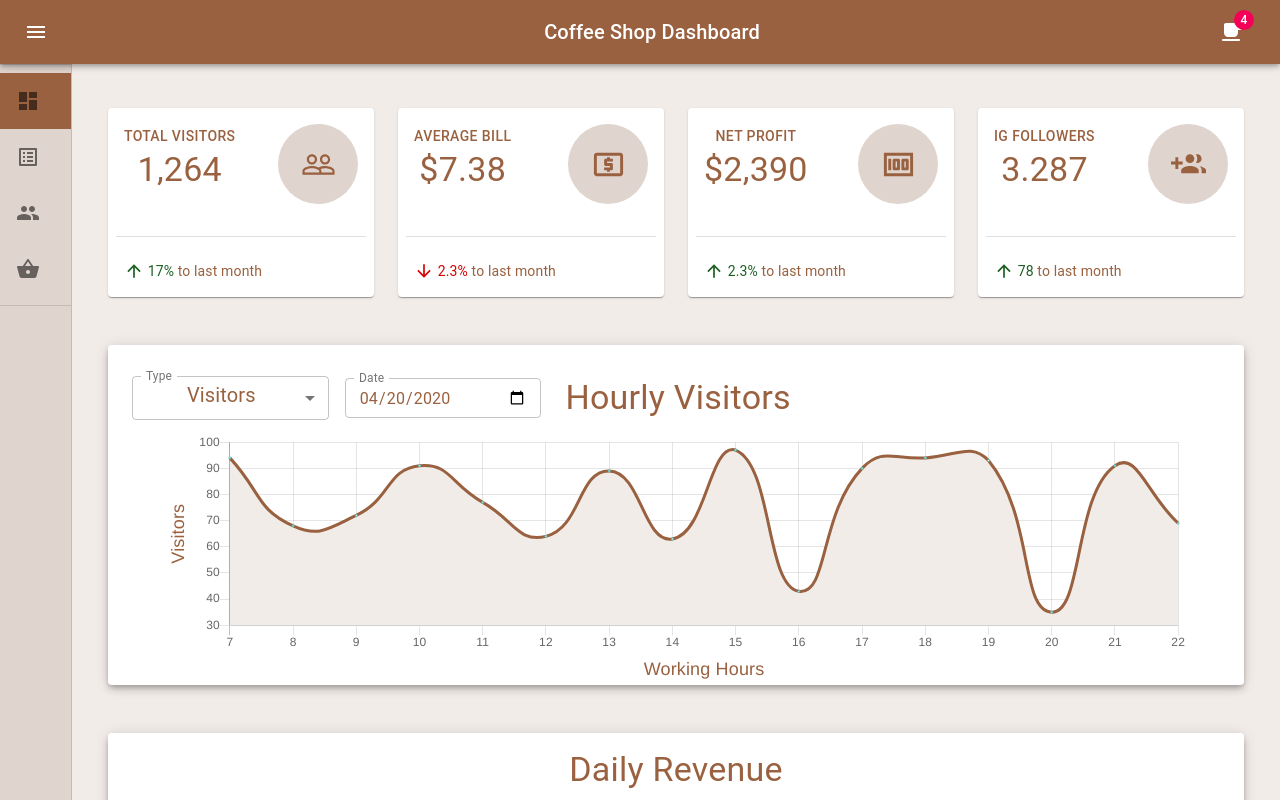
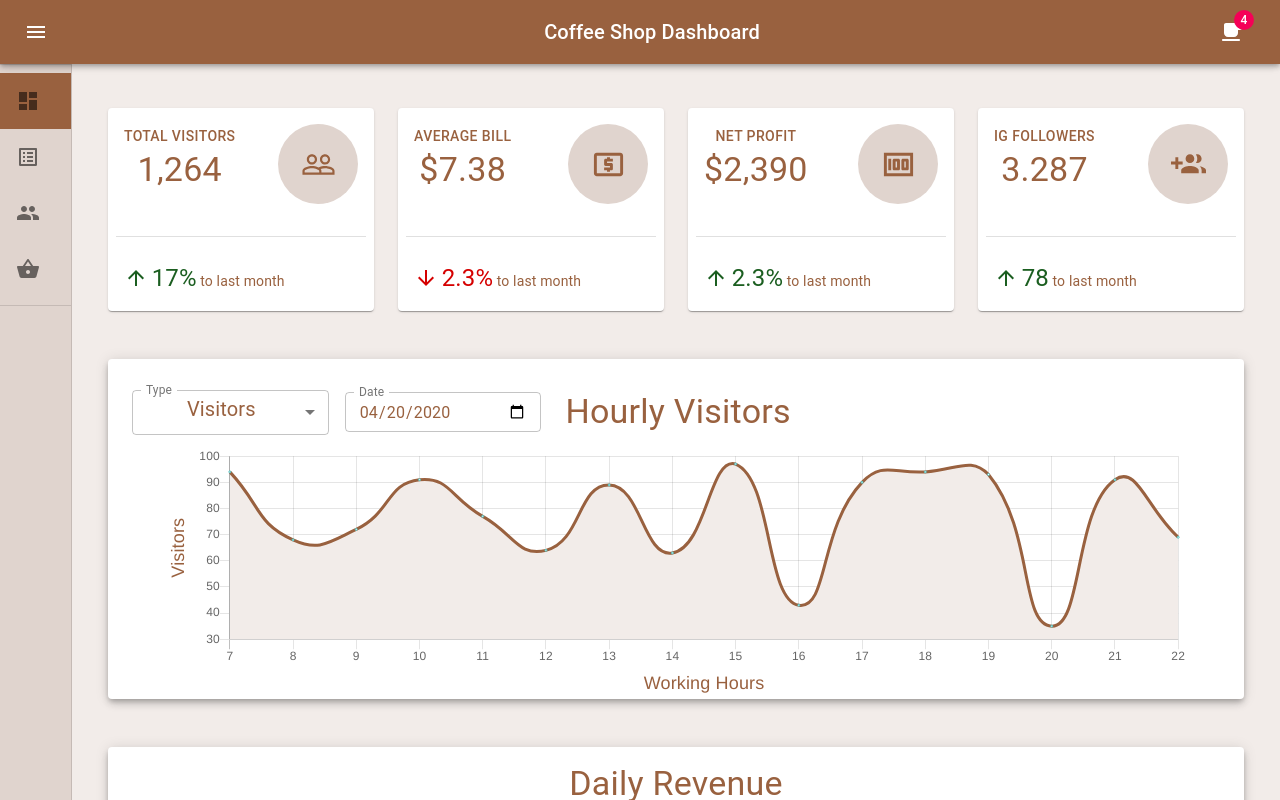
Before and after one commit to KaterinaLupacheva/coffee-shop-dashboard, a React (Create React App) app: page / in a window 1280 px wide. Built offline with nearby package versions, Linux system fonts and the light colour scheme; the HTML template or start-up script is replaced by a standard one.

Commit message:
Stat card arrows increased

```diff
--- a/src/components/Cards/statCards.component.js
+++ b/src/components/Cards/statCards.component.js
@@ -30,7 +30,7 @@ const StatCards = () => {
             </div>
             <Divider />
             <div className={classes.bottomRow}>
-              <ArrowUpwardIcon fontSize="small" className={classes.green} />
+              <ArrowUpwardIcon className={classes.green} />
               <Typography variant="body2">
                 &nbsp;<span className={classes.green}>17%</span> to last month
               </Typography>
--- a/src/components/Cards/statCards.styles.js
+++ b/src/components/Cards/statCards.styles.js
@@ -6,7 +6,7 @@ export const statCardsStyles = (theme) => ({
   paper: {
     padding: theme.spacing(1),
     textAlign: "center",
-    color: theme.palette.primary.main
+    color: theme.palette.primary.main,
   },
   topRow: {
     height: "15vh",
@@ -21,7 +21,7 @@ export const statCardsStyles = (theme) => ({
     display: "flex",
     justifyContent: "center",
     alignItems: "center",
-    background: theme.palette.background.card
+    background: theme.palette.background.card,
   },
   bottomRow: {
     display: "flex",
@@ -32,8 +32,10 @@ export const statCardsStyles = (theme) => ({
   },
   green: {
     color: theme.palette.text.green,
+    fontSize: "1.5rem",
   },
   red: {
     color: theme.palette.text.red,
+    fontSize: "1.5rem",
   },
 });
```
